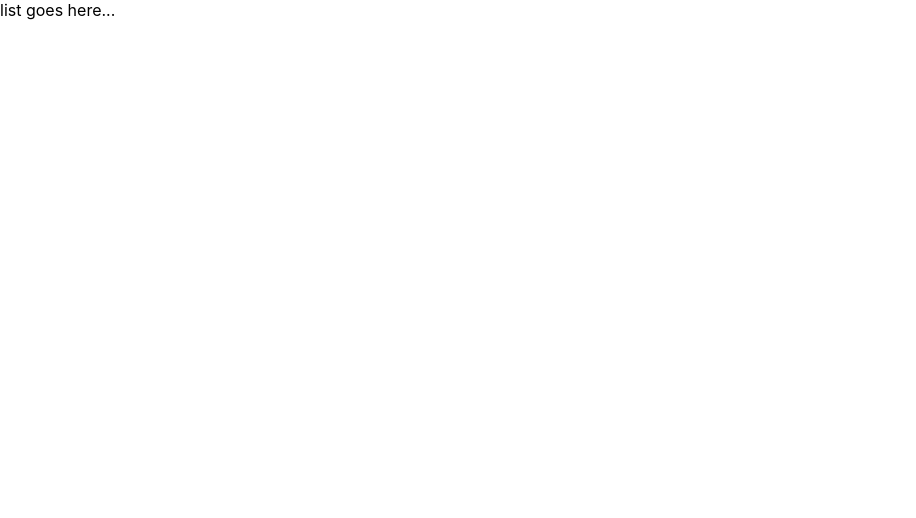
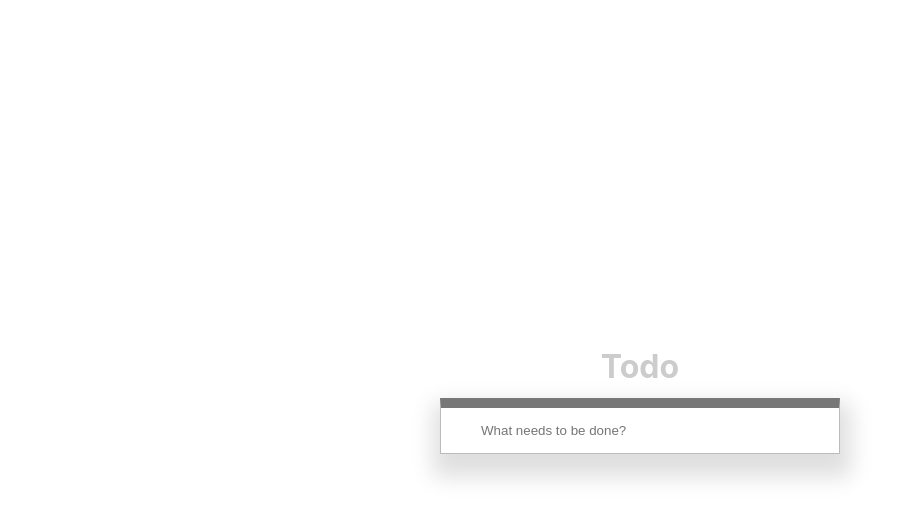
Before and after one commit to zarrr98/to-do-list, a React (Create React App) app: page / in a window 1280 px wide. Shown: the top 518 px of the page, without its empty margins (0-916 px from the left). Built offline with nearby package versions, Linux system fonts and the light colour scheme.

Commit message:
Wrap the whole to do list content by the provider

```diff
--- a/src/pages/TodoList/TodoList.tsx
+++ b/src/pages/TodoList/TodoList.tsx
@@ -1,7 +1,13 @@
 import React from "react";
+import TodoListContent from "../../components/TodoList/TodoListContent/TodoListContent";
+import TodoListProvider from "../../providers/TodoListProvider/TodoListProvider";
 
 const TodoList = () => {
-  return <div>list goes here...</div>;
+  return (
+    <TodoListProvider>
+      <TodoListContent />
+    </TodoListProvider>
+  );
 };
 
 export default TodoList;
```
